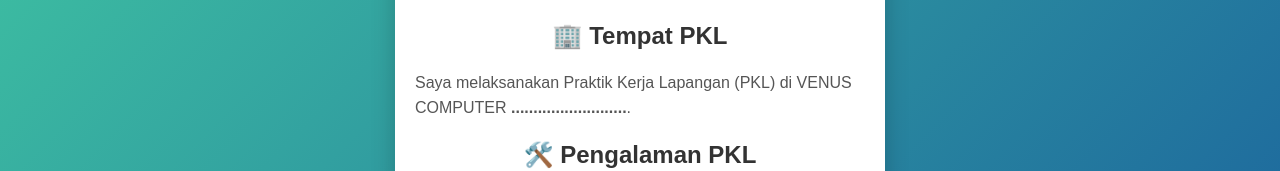
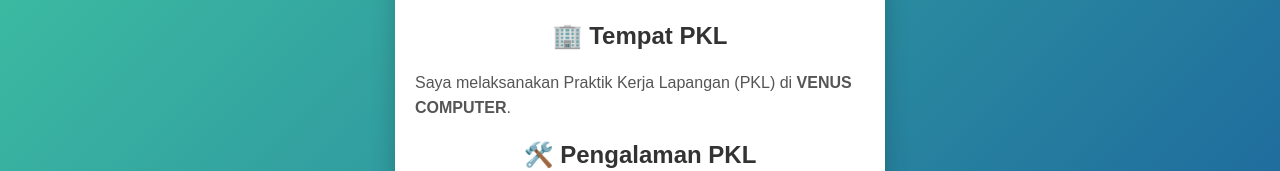
Before and after one commit to Bima-arch/Index.html, a plain HTML site: page index.html in a window 1280 px wide. Shown: the part 382-553 px from the top of the page. Drawn offline with Linux system fonts and the light colour scheme.

Commit message:
Update index.html

```diff
--- a/index.html
+++ b/index.html
@@ -54,7 +54,7 @@
 
     <div class="section">
         <h2>🏢 Tempat PKL</h2>
-        <p>Saya melaksanakan Praktik Kerja Lapangan (PKL) di VENUS COMPUTER <strong>..........................</strong>.</p>
+        <p>Saya melaksanakan Praktik Kerja Lapangan (PKL) di <strong>VENUS COMPUTER</strong>.</p>
     </div>
 
     <div class="section">
```
